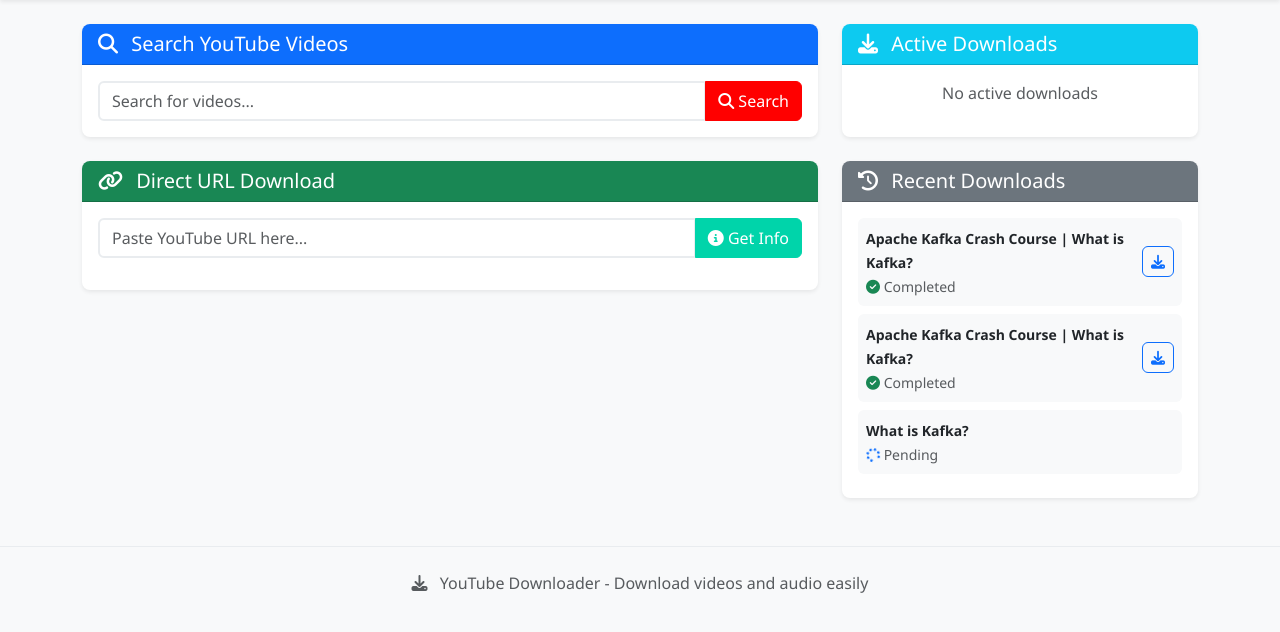
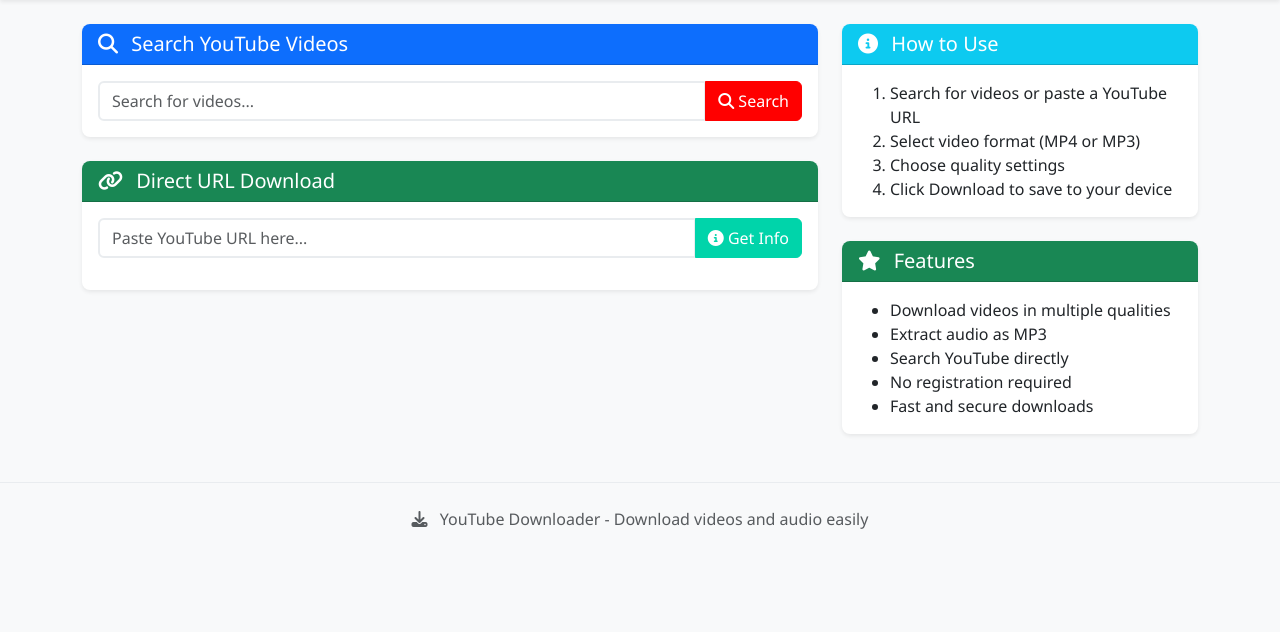
Before and after one commit to ManishKumarPatel13/Youtube-downloader, a Flask app: page / in a window 1280 px wide. Shown: the part 60-692 px from the top of the page. Run offline with Flask 3, Linux system fonts and the light colour scheme; some libraries are stand-ins or nearby versions.

Commit message:
removed database dependency

```diff
--- a/requirements.txt
+++ b/requirements.txt
@@ -1,9 +1,4 @@
-email-validator>=2.2.0
-flask-socketio>=5.5.1
 flask>=3.1.1
-flask-sqlalchemy>=3.1.1
 gunicorn>=23.0.0
-psycopg2-binary>=2.9.10
-sqlalchemy>=2.0.41
 werkzeug>=3.1.3
 yt-dlp>=2025.6.30
--- a/routes.py
+++ b/routes.py
@@ -1,10 +1,7 @@
 import os
-import json
-import threading
-from datetime import datetime
+import tempfile
 from flask import render_template, request, jsonify, send_file, flash, redirect, url_for
-from app import app, db
-from models import Download
+from app import app
 from youtube_service import YouTubeService
 import logging
 
@@ -12,8 +9,8 @@
 
 @app.route('/')
 def index():
-    recent_downloads = Download.query.order_by(Download.created_at.desc()).limit(10).all()
-    return render_template('index.html', recent_downloads=recent_downloads)
+    # No database - no download history to show
+    return render_template('index.html')
 
 @app.route('/search', methods=['POST'])
 def search_videos():
@@ -45,7 +42,8 @@
         return jsonify({'error': 'Failed to get video information. Please check the URL.'}), 500
 
 @app.route('/download', methods=['POST'])
-def start_download():
+def download_video():
+    """Direct download without database tracking"""
     try:
         data = request.json
         url = data.get('url', '').strip()
@@ -55,75 +53,29 @@
         if not url:
             return jsonify({'error': 'URL is required'}), 400
 
-        # Get video info first
-        video_info = youtube_service.get_video_info(url)
-        if not video_info:
-            return jsonify({'error': 'Could not extract video information'}), 400
+        # Download directly and return file
+        file_path = youtube_service.download_video_direct(url, format_type, quality)
 
-        # Create download record
-        download = Download(
-            video_id=video_info['id'],
-            title=video_info['title'],
-            url=url,
-            format_selected=format_type,
-            quality=quality,
-            status='pending'
+        if not file_path or not os.path.exists(file_path):
+            return jsonify({'error': 'Download failed'}), 500
+
+        # Return the file directly
+        filename = os.path.basename(file_path)
+
+        def remove_file(response):
+            try:
+                os.remove(file_path)
+            except Exception:
+                pass
+            return response
+
+        return send_file(
+            file_path,
+            as_attachment=True,
+            download_name=filename,
+            mimetype='application/octet-stream'
         )
-        db.session.add(download)
-        db.session.commit()
-
-        # Start download in background thread
-        thread = threading.Thread(
-            target=youtube_service.download_video,
-            args=(download.id, url, format_type, quality)
-        )
-        thread.daemon = True
-        thread.start()
-
-        return jsonify({
-            'download_id': download.id,
-            'message': 'Download started successfully'
-        })
 
     except Exception as e:
         logging.error(f"Download error: {str(e)}")
-        return jsonify({'error': 'Failed to start download. Please try again.'}), 500
-
-@app.route('/download_status/<int:download_id>')
-def download_status(download_id):
-    download = Download.query.get_or_404(download_id)
-    return jsonify(download.to_dict())
-
-@app.route('/downloads')
-def download_history():
-    downloads = Download.query.order_by(Download.created_at.desc()).all()
-    return jsonify([d.to_dict() for d in downloads])
-
-@app.route('/download_file/<int:download_id>')
-def download_file(download_id):
-    download = Download.query.get_or_404(download_id)
-
-    if download.status != 'completed' or not download.file_path:
-        flash('File not available for download', 'error')
-        return redirect(url_for('index'))
-
-    if not os.path.exists(download.file_path):
-        flash('File not found', 'error')
-        return redirect(url_for('index'))
-
-    return send_file(
-        download.file_path,
-        as_attachment=True,
-        download_name=os.path.basename(download.file_path)
-    )
-
-# Progress polling endpoint for real-time updates
-@app.route('/poll_progress/<int:download_id>')
-def poll_progress(download_id):
-    download = Download.query.get_or_404(download_id)
-    return jsonify({
-        'download_id': download_id,
-        'status': download.status,
-        'progress': download.progress,
-        'error': download.error_message
-    })
+        return jsonify({'error': 'Download failed. Please try again.'}), 500
--- a/static/js/app.js
+++ b/static/js/app.js
@@ -203,7 +203,7 @@
         const downloadBtn = document.getElementById('downloadBtn');
         const originalText = downloadBtn.innerHTML;
 
-        downloadBtn.innerHTML = '<i class="fas fa-spinner fa-spin"></i> Starting...';
+        downloadBtn.innerHTML = '<i class="fas fa-spinner fa-spin"></i> Downloading...';
         downloadBtn.disabled = true;
 
         try {
@@ -215,14 +215,27 @@
                 body: JSON.stringify({ url, format, quality })
             });
 
-            const data = await response.json();
+            if (response.ok) {
+                // Create download link for the file
+                const blob = await response.blob();
+                const downloadUrl = window.URL.createObjectURL(blob);
+                const a = document.createElement('a');
+                a.href = downloadUrl;
 
-            if (!response.ok) {
-                throw new Error(data.error || 'Failed to start download');
+                // Set filename based on format
+                const extension = format === 'audio' ? 'mp3' : 'mp4';
+                a.download = `${this.currentVideo.title.replace(/[^a-zA-Z0-9]/g, '_')}.${extension}`;
+
+                document.body.appendChild(a);
+                a.click();
+                window.URL.revokeObjectURL(downloadUrl);
+                document.body.removeChild(a);
+
+                this.showAlert('Download completed successfully!', 'success');
+            } else {
+                const data = await response.json();
+                throw new Error(data.error || 'Download failed');
             }
-
-            this.showAlert('Download started successfully!', 'success');
-            this.showProgressModal(data.download_id);
 
         } catch (error) {
             console.error('Download error:', error);
--- a/templates/index.html
+++ b/templates/index.html
@@ -98,55 +98,42 @@
         </div>
     </div>
 
-    <!-- Sidebar -->
+    <!-- Info Panel -->
     <div class="col-lg-4">
-        <!-- Active Downloads -->
+        <!-- Instructions -->
         <div class="card shadow-sm mb-4">
             <div class="card-header bg-info text-white">
                 <h5 class="mb-0">
-                    <i class="fas fa-download me-2"></i>
-                    Active Downloads
+                    <i class="fas fa-info-circle me-2"></i>
+                    How to Use
                 </h5>
             </div>
             <div class="card-body">
-                <div id="activeDownloads">
-                    <p class="text-muted text-center">No active downloads</p>
-                </div>
+                <ol class="mb-0">
+                    <li>Search for videos or paste a YouTube URL</li>
+                    <li>Select video format (MP4 or MP3)</li>
+                    <li>Choose quality settings</li>
+                    <li>Click Download to save to your device</li>
+                </ol>
             </div>
         </div>
 
-        <!-- Recent Downloads -->
+        <!-- Features -->
         <div class="card shadow-sm">
-            <div class="card-header bg-secondary text-white">
+            <div class="card-header bg-success text-white">
                 <h5 class="mb-0">
-                    <i class="fas fa-history me-2"></i>
-                    Recent Downloads
+                    <i class="fas fa-star me-2"></i>
+                    Features
                 </h5>
             </div>
             <div class="card-body">
-                <div id="recentDownloads">
-                    {% if recent_downloads %}
-                        {% for download in recent_downloads %}
-                        <div class="d-flex justify-content-between align-items-center mb-2 p-2 bg-light rounded">
-                            <div>
-                                <small class="fw-bold">{{ download.title[:50] }}{% if download.title|length > 50 %}...{% endif %}</small>
-                                <br>
-                                <small class="text-muted">
-                                    <i class="fas fa-{{ 'check-circle text-success' if download.status == 'completed' else 'times-circle text-danger' if download.status == 'failed' else 'spinner fa-spin text-primary' }}"></i>
-                                    {{ download.status.title() }}
-                                </small>
-                            </div>
-                            {% if download.status == 'completed' %}
-                            <a href="{{ url_for('download_file', download_id=download.id) }}" class="btn btn-sm btn-outline-primary">
-                                <i class="fas fa-download"></i>
-                            </a>
-                            {% endif %}
-                        </div>
-                        {% endfor %}
-                    {% else %}
-                        <p class="text-muted text-center">No recent downloads</p>
-                    {% endif %}
-                </div>
+                <ul class="mb-0">
+                    <li>Download videos in multiple qualities</li>
+                    <li>Extract audio as MP3</li>
+                    <li>Search YouTube directly</li>
+                    <li>No registration required</li>
+                    <li>Fast and secure downloads</li>
+                </ul>
             </div>
         </div>
     </div>
```
Also changed, not shown: app.py (+0 -27 lines), models.py (deleted, +0 -33 lines), render.yaml (+0 -9 lines), youtube_service.py (+43 -67 lines), README.md, 2 other files.
